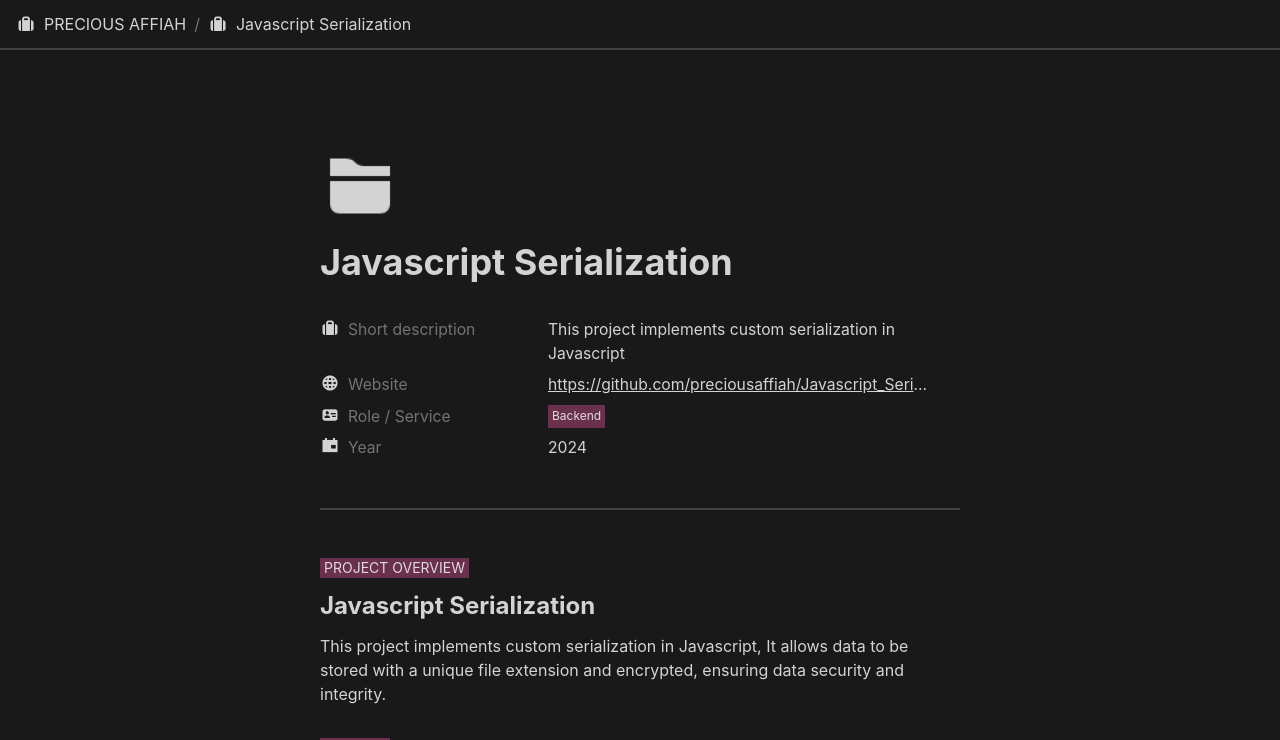
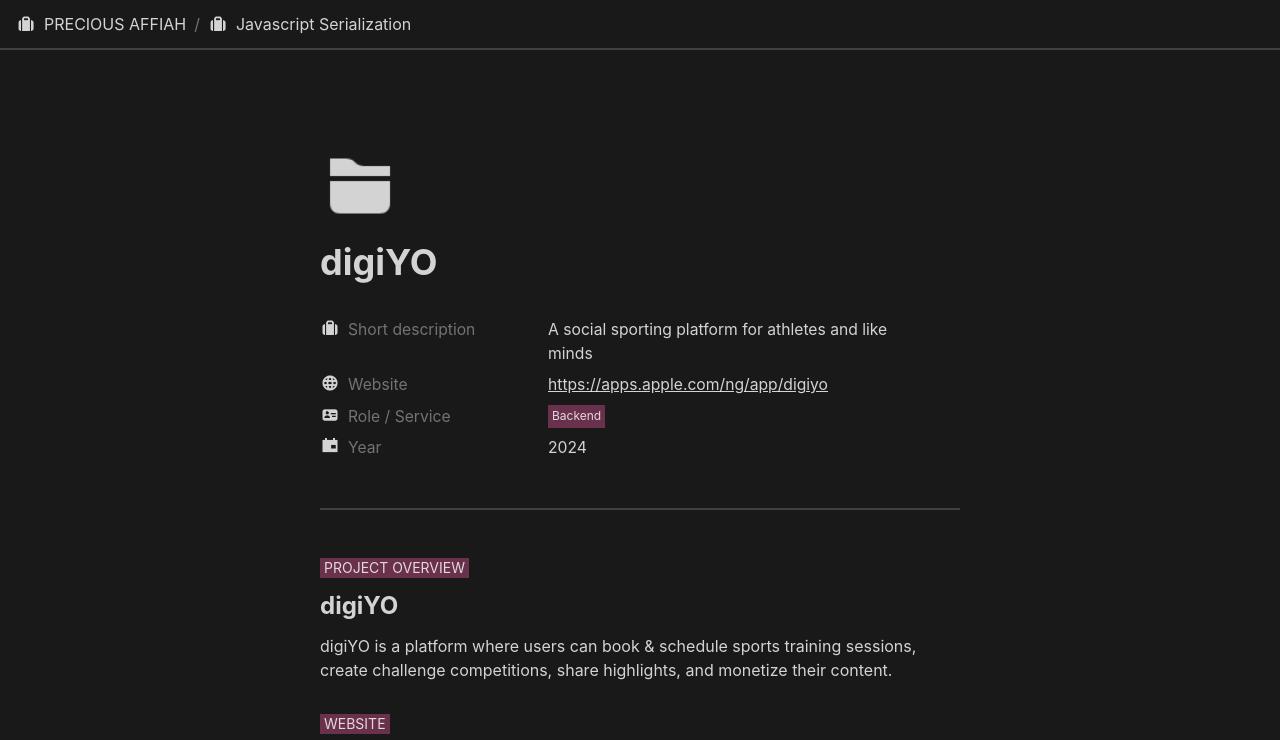
Before and after one commit to preciousaffiah/portfolio, a React (Create React App) app: page /projects/js-serialization in a window 1280 px wide. Shown: the top 740 px of the page. Built offline with nearby package versions, Linux system fonts and the light colour scheme.

Commit message:
Update serialization.js

```diff
--- a/src/view/projects/serialization.js
+++ b/src/view/projects/serialization.js
@@ -8,12 +8,12 @@
     <div>
       <Header page="Javascript Serialization" link="/projects/js-serialization" />
       <Project
-        page="Javascript Serialization"
-        description="This project implements custom serialization in Javascript"
-        link="https://github.com/preciousaffiah/Javascript_Serialization"
+        page="digiYO"
+        description="A social sporting platform for athletes and like minds"
+        link="https://apps.apple.com/ng/app/digiyo"
         year="2024"
         role="Backend"
-        overview="This project implements custom serialization in Javascript, It allows data to be stored with a unique file extension and encrypted, ensuring data security and integrity."
+        overview="digiYO is a platform where users can book & schedule sports training sessions, create challenge competitions, share highlights, and monetize their content."
         image={serialization}
       />
     </div>
```
